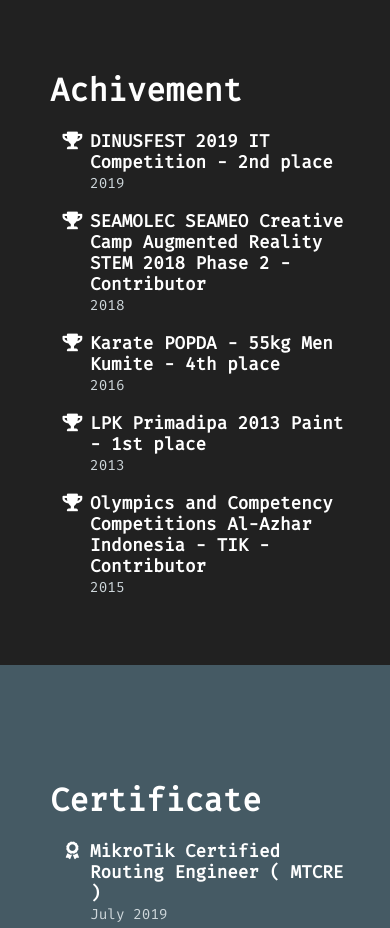
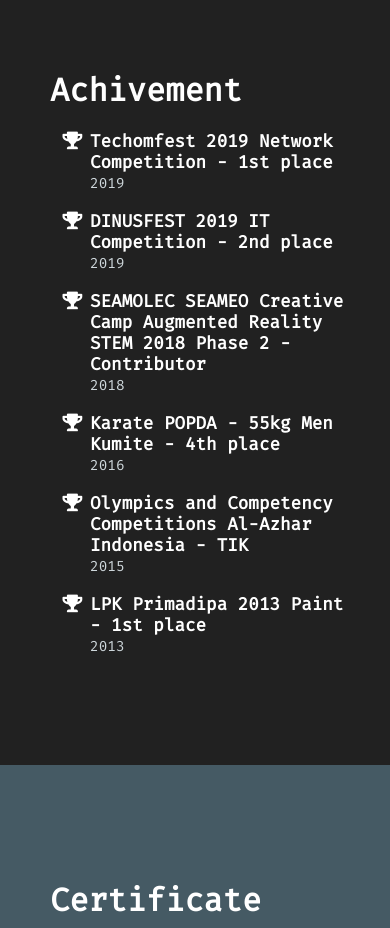
Before and after one commit to mhmdbhsk/mhmdbhsk.github.io, a plain HTML site: page index.html in a window 390 px wide. Shown: the part 1140-2068 px from the top of the page. Drawn offline with Linux system fonts and the light colour scheme.

Commit message:
Update Content

```diff
--- a/dist/stylesheet.css
+++ b/dist/stylesheet.css
@@ -159,7 +159,7 @@
     .achivement {
         margin: 0;
         padding: 45px 0 115px 0;
-        height: 550px;
+        height: 650px;
     }
 
     .certificate {
--- a/index.html
+++ b/index.html
@@ -29,9 +29,7 @@
                             Semarang, Indonesia
                         </h2>
                     </a>
-                    <h3 class="h3-white"><i class="fas fa-user-tie"></i> Firodev, Koding Warrior,
-                        <br>ID-Networkers
-                    </h3>
+                    <h3 class="h3-white"><i class="fas fa-user-tie"></i> Firodev, Koding Warrior, ID-Networkers</h3>
                     <h3 class="h3-white"><i class="fas fa-school"></i> SMK Negeri 7 Semarang</h3>
                 </center>
             </div>
@@ -62,6 +60,10 @@
         <div class="container container-mobile">
             <h1 class="h1-white">Achivement</h1>
             <div class="fa-ul">
+                <li class="li-white"><i class="fa-li fas fa-trophy"></i>Techomfest 2019 Network Competition - 1st place</li>
+                <small class="small-grey">2019</small>
+            </div><br>
+            <div class="fa-ul">
                 <li class="li-white"><i class="fa-li fas fa-trophy"></i>DINUSFEST 2019 IT Competition - 2nd place</li>
                 <small class="small-grey">2019</small>
             </div><br>
@@ -75,13 +77,13 @@
                 <small class="small-grey">2016</small>
             </div><br>
             <div class="fa-ul">
+                <li class="li-white"><i class="fa-li fas fa-trophy"></i>Olympics and Competency Competitions Al-Azhar
+                    Indonesia - TIK</li>
+                <small class="small-grey">2015</small>
+            </div><br>
+            <div class="fa-ul">
                 <li class="li-white"><i class="fa-li fas fa-trophy"></i>LPK Primadipa 2013 Paint - 1st place</li>
                 <small class="small-grey">2013</small>
-            </div><br>
-            <div class="fa-ul">
-                <li class="li-white"><i class="fa-li fas fa-trophy"></i>Olympics and Competency Competitions Al-Azhar
-                    Indonesia - TIK - Contributor</li>
-                <small class="small-grey">2015</small>
             </div><br>
         </div>
     </div>
```
